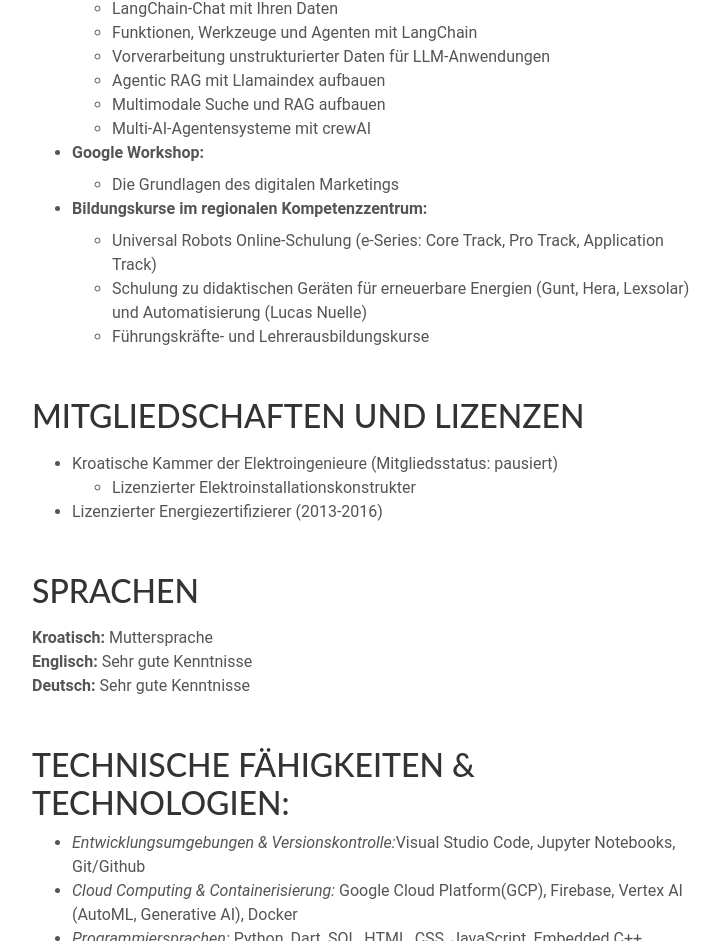
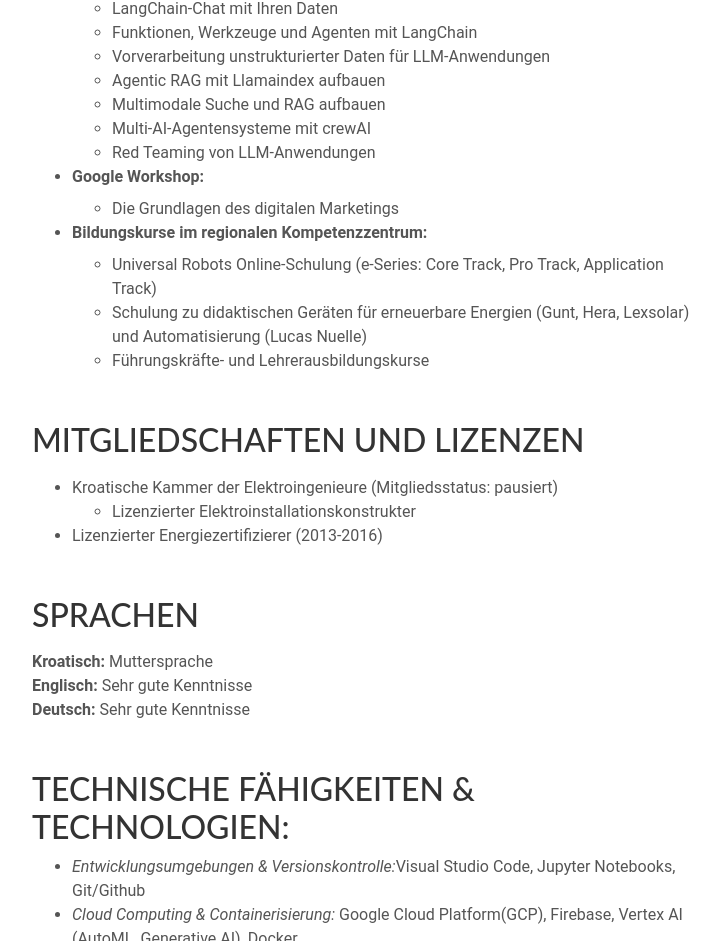
Before and after one commit to mklobucaric/mklobucaric.github.io, a plain HTML site: page education_de.html in a window 1280 px wide. Shown: the part 1498-2439 px from the top of the page, without its empty margins (276-996 px from the left). Drawn offline with nearby package versions, Linux system fonts and the light colour scheme.

Commit message:
update-2024-05-24

```diff
--- a/education_de.html
+++ b/education_de.html
@@ -181,6 +181,7 @@
             <li>Agentic RAG mit Llamaindex aufbauen</li>
             <li>Multimodale Suche und RAG aufbauen</li>
             <li>Multi-AI-Agentensysteme mit crewAI</li>
+            <li>Red Teaming von LLM-Anwendungen</li>
           </ul>
 
           <li><strong>Google Workshop:</strong></li>
```
Also changed, not shown: education.html (+1 -0 lines).
